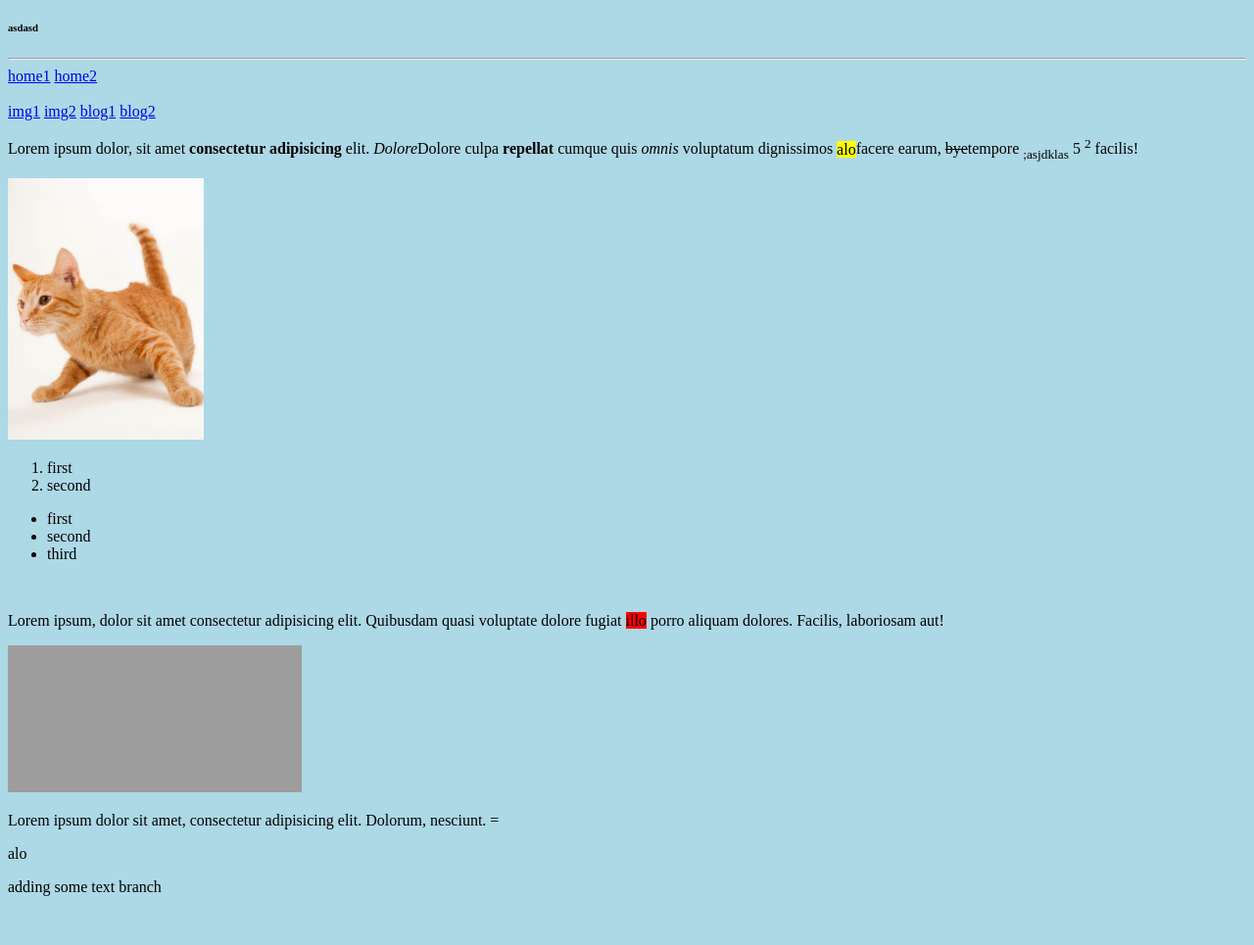
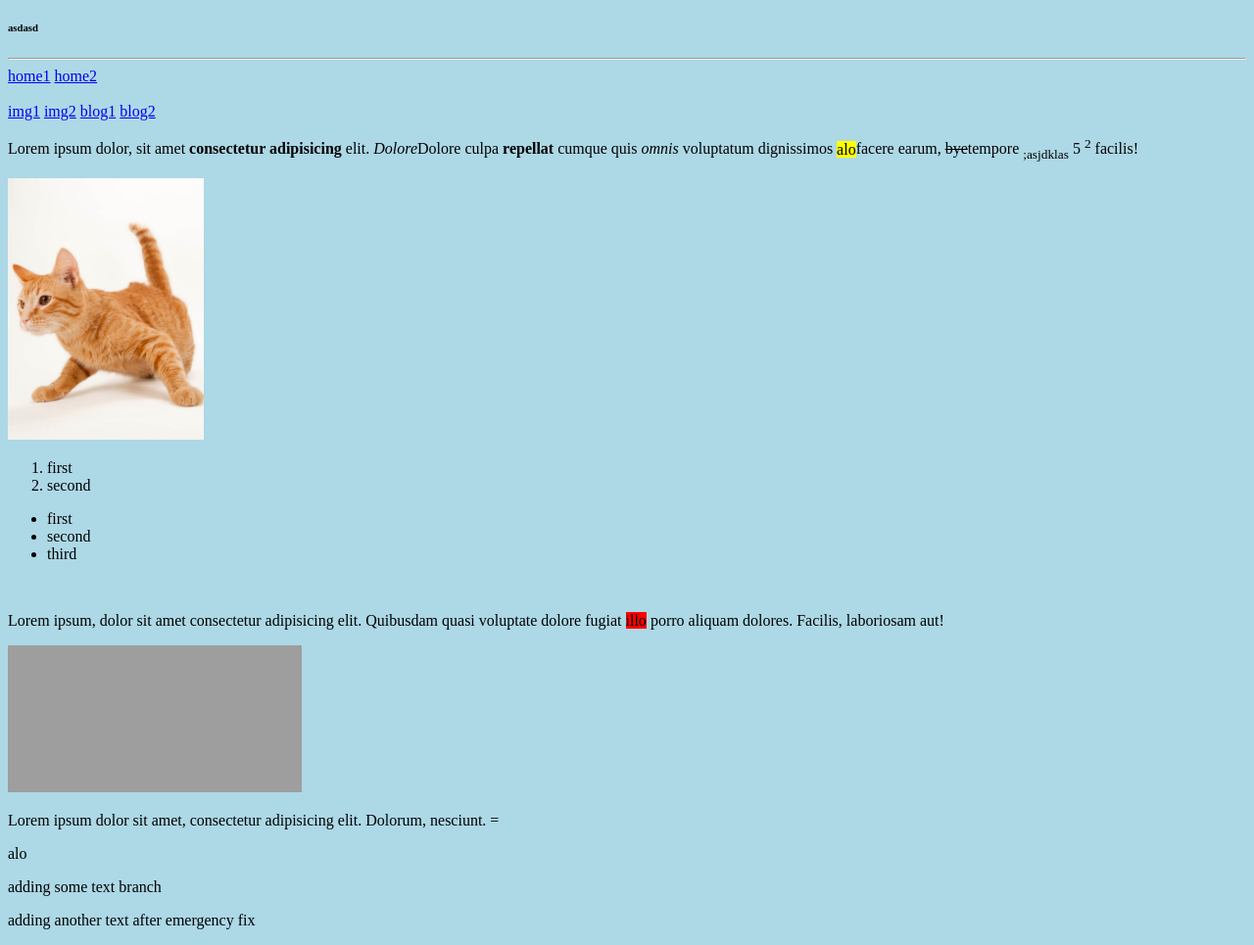
Before and after one commit to behnam-ghoreshi/behnam-ghoreshi.github.io, a plain HTML site: page index.html in a window 1280 px wide. Shown: the part 95-1060 px from the top of the page at 98% size. Before the commit the page ends 1026 px from the top, so only its background shows below. Drawn offline with Linux system fonts and the light colour scheme; grey boxes are pictures that could not be loaded; files whose address does not match are found by name.

Commit message:
added another text

```diff
--- a/index.html
+++ b/index.html
@@ -47,5 +47,6 @@
     <p>Lorem ipsum dolor sit amet, consectetur adipisicing elit. Dolorum, nesciunt. &equals;</p>
     <p>alo</p>
     <p>adding some text branch</p>
+    <p>adding another text after emergency fix</p>
   </body>
 </html>
```
